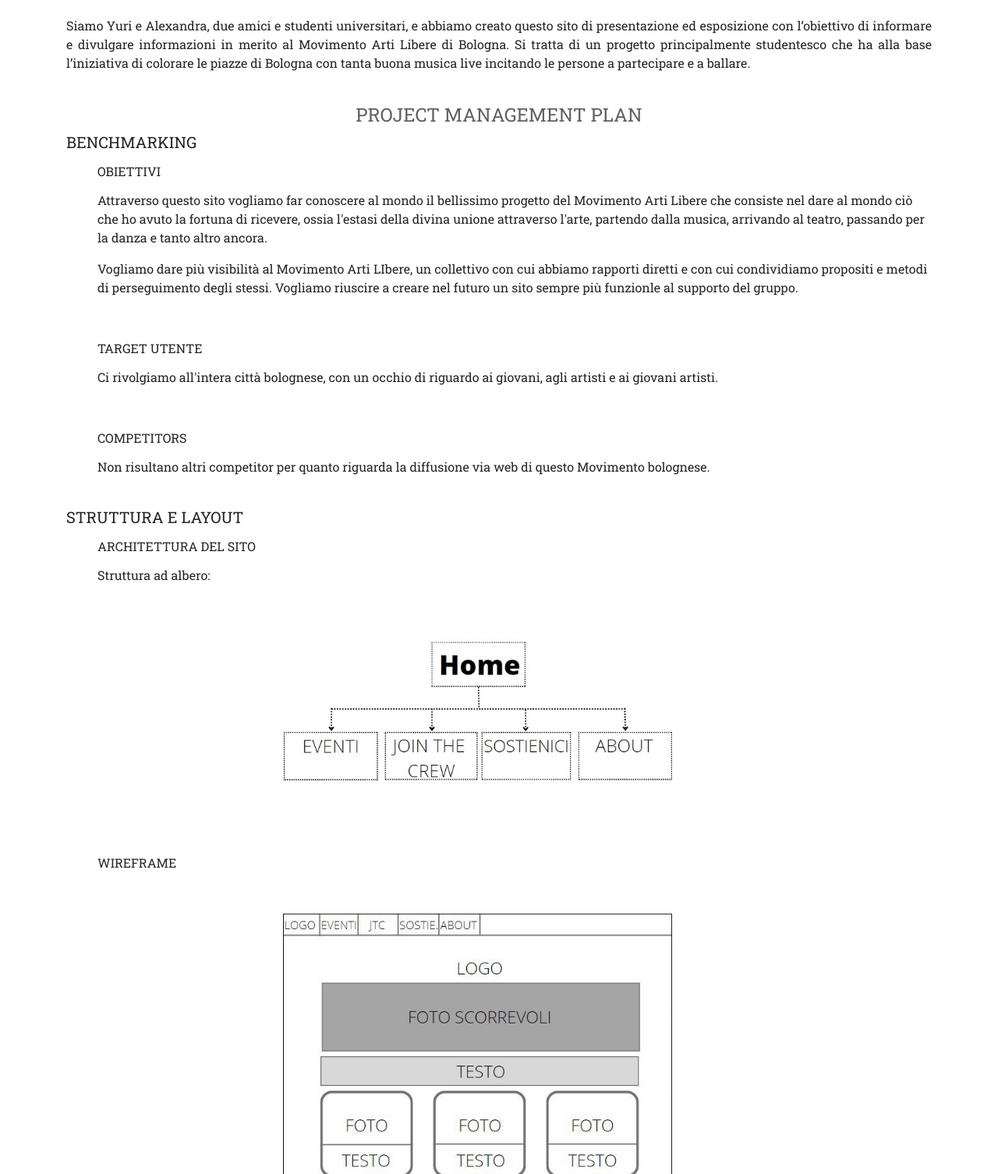
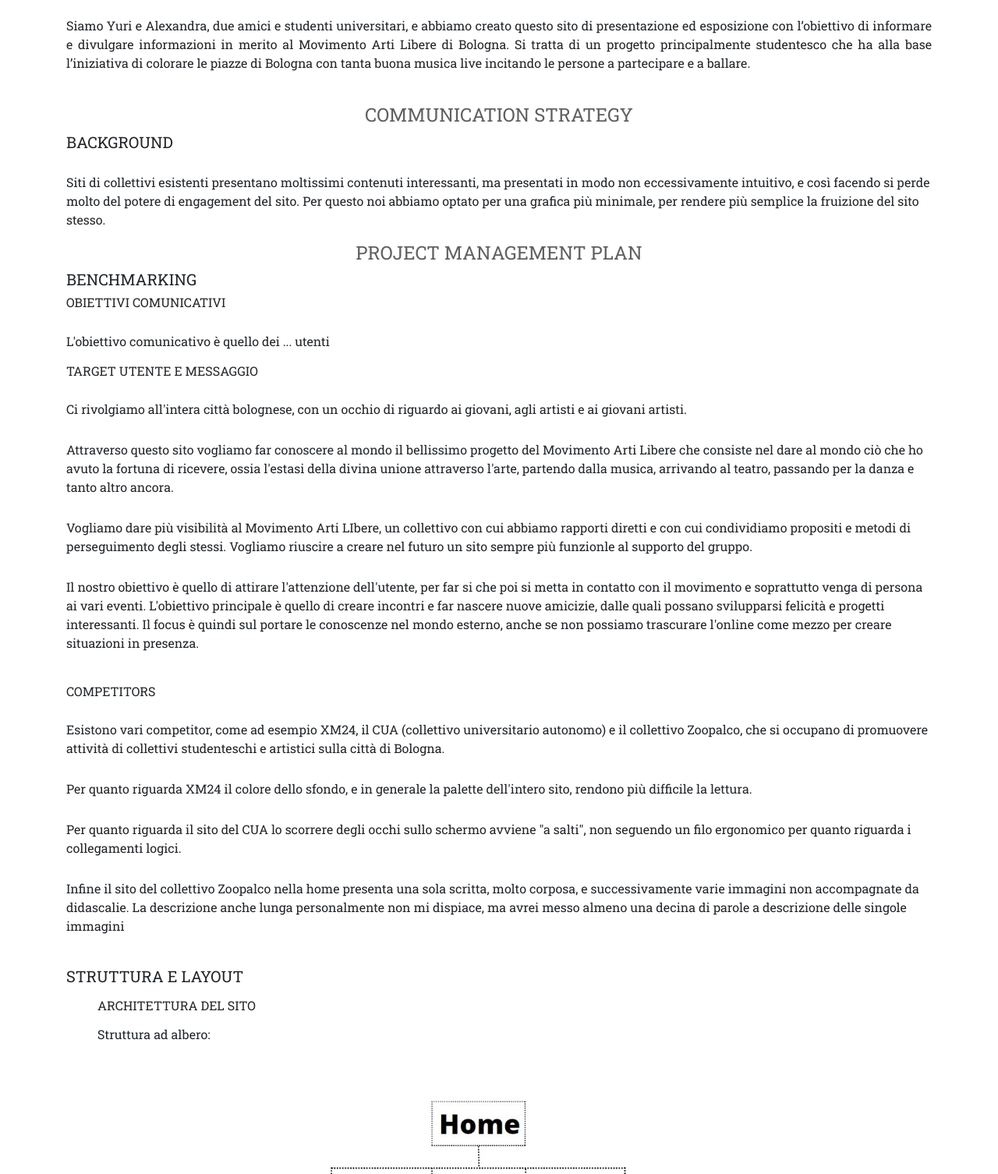
Before and after one commit to yuridifiore/Movimento-Arti-Libere-, a plain HTML site: page about.html in a window 1280 px wide. Shown: the part 160-1666 px from the top of the page at 78% size. Drawn offline with nearby package versions, Linux system fonts and the light colour scheme; a web font is replaced by a local one.

Commit message:
modifica grafica e inserimento analytics

```diff
--- a/about.html
+++ b/about.html
@@ -50,36 +50,49 @@
 <TITLE>Guida di HTML</TITLE>
 	<h2>DOCUMENTAZIONE</h2>
 	<br>
-		<h3>PROJECT MANAGEMENT PLAN E COMMUNICATION STRATEGY</h3>
-			<h4>ABSTRACT</h4>
+		<h3 class="babout pabout">PROJECT MANAGEMENT PLAN E COMMUNICATION STRATEGY</h3>
+			<h4 class="babout">ABSTRACT</h4>
 				<p ALIGN="justify">Siamo Yuri e Alexandra, due amici e studenti universitari, e abbiamo creato questo sito di presentazione ed esposizione con l’obiettivo di informare e divulgare informazioni in merito al Movimento Arti Libere di Bologna. Si tratta di un progetto principalmente studentesco che ha alla base l’iniziativa di colorare le piazze di Bologna con tanta buona musica live incitando le persone a partecipare e a ballare.</p>
-				<br>
-			<h4>PROJECT MANAGEMENT PLAN</h4>
-			<h5>BENCHMARKING</h5>
-			<dir><h6>OBIETTIVI</h6></dir>
-					<dir>Attraverso questo sito vogliamo far conoscere al mondo il bellissimo progetto del Movimento Arti Libere che consiste nel dare al mondo ciò che ho avuto la fortuna di ricevere, ossia l'estasi della divina unione attraverso l'arte, partendo dalla musica, arrivando al teatro, passando per la danza e tanto altro ancora.
-					</dir>
-					<dir>Vogliamo dare più visibilità al Movimento Arti LIbere, un collettivo con cui abbiamo rapporti diretti e con cui condividiamo propositi e metodi di perseguimento degli stessi. Vogliamo riuscire a creare nel futuro un sito sempre più funzionle al supporto del gruppo.</dir>
+				</br>
+			<h4 class="babout pabout"> COMMUNICATION STRATEGY </h4>
+			<h5 class="babout"> BACKGROUND</h5>
+			<p class="pabout"> Siti di collettivi esistenti presentano moltissimi contenuti interessanti, ma presentati in modo non eccessivamente intuitivo, e così facendo si perde molto del potere di engagement del sito.
+			Per questo noi abbiamo optato per una grafica più minimale, per rendere più semplice la fruizione del sito stesso. </p>
+			<h4 class="babout pabout">PROJECT MANAGEMENT PLAN</h4>
+			<h5 class="babout pabout">BENCHMARKING</h5>
+			<h6 class="babout">OBIETTIVI COMUNICATIVI</h6>
+			<p class="pabout">L'obiettivo comunicativo è quello dei ... utenti </p>
+
+			<h6 class="babout">TARGET UTENTE E MESSAGGIO</h6>
+					<p>Ci rivolgiamo all'intera città bolognese, con un occhio di riguardo ai giovani, agli artisti e ai giovani artisti.</p><p>Attraverso questo sito vogliamo far conoscere al mondo il bellissimo progetto del Movimento Arti Libere che consiste nel dare al mondo ciò che ho avuto la fortuna di ricevere, ossia l'estasi della divina unione attraverso l'arte, partendo dalla musica, arrivando al teatro, passando per la danza e tanto altro ancora.
+					</p>
+					<p>Vogliamo dare più visibilità al Movimento Arti LIbere, un collettivo con cui abbiamo rapporti diretti e con cui condividiamo propositi e metodi di perseguimento degli stessi. Vogliamo riuscire a creare nel futuro un sito sempre più funzionle al supporto del gruppo.</p>
+					<p> Il nostro obiettivo è quello di attirare l'attenzione dell'utente, per far si che poi si metta in contatto con il movimento e soprattutto venga di persona ai vari eventi.
+					L'obiettivo principale è quello di creare incontri e far nascere nuove amicizie, dalle quali possano svilupparsi felicità e progetti interessanti. Il focus è quindi sul portare le conoscenze nel mondo esterno, anche se non possiamo trascurare l'online come mezzo per creare situazioni in presenza.
+					</p>
 					<br>
-			<dir><h6>TARGET UTENTE</h6></dir>
-					<dir>Ci rivolgiamo all'intera città bolognese, con un occhio di riguardo ai giovani, agli artisti e ai giovani artisti.</dir>
-					<br>
-			<dir><h6>COMPETITORS</h6></dir>
-					<dir>Non risultano altri competitor per quanto riguarda la diffusione via web di questo Movimento bolognese.</dir>
+			<h6 class="babout">COMPETITORS</h6>
+					<p>Esistono vari competitor, come ad esempio XM24, il CUA (collettivo universitario autonomo) e il collettivo Zoopalco, che si occupano di promuovere attività di collettivi studenteschi e artistici sulla città di Bologna. </p>
+					<p>Per quanto riguarda XM24 il colore dello sfondo, e in generale la palette dell'intero sito, rendono più difficile la lettura.</p>
+					<p>Per quanto riguarda il sito del CUA lo scorrere degli occhi sullo schermo avviene "a salti", non seguendo un filo ergonomico per quanto riguarda i collegamenti logici. </p>
+					<p>Infine il sito del collettivo Zoopalco nella home presenta una sola scritta, molto corposa, e successivamente varie immagini non accompagnate da didascalie.
+					La descrizione anche lunga personalmente non mi dispiace, ma avrei messo almeno una decina di parole a descrizione delle singole immagini
+					</p>
 			<br>
-			<h5>STRUTTURA E LAYOUT</h5>
-			<dir><h6>ARCHITETTURA DEL SITO</h6></dir>
+
+			<h5 class="babout">STRUTTURA E LAYOUT</h5>
+			<dir><h6 class="babout">ARCHITETTURA DEL SITO</h6></dir>
 					<dir>Struttura ad albero:</dir>
 					<img id="albero" src="images/struttura.jpeg" alt="albero">
 					<br><br>
-			<dir><h6>WIREFRAME</h6></dir>
+			<dir><h6 class="babout">WIREFRAME</h6></dir>
 					<img id="wireframe" src="images/albero.jpeg" alt="wireframe">
 					<br><br><br><br>
 			<h5>LINGUAGGI E STRUMENTI</h5>
-			<dir><h6>LINGUAGGI WEB UTILIZZATI</h6></dir>
+			<dir><h6 class="babout">LINGUAGGI WEB UTILIZZATI</h6></dir>
 					<dir>Linguaggi <strong>HTML</strong> e <strong>CSS</strong>.</dir>
 					<br>
-			<dir><h6>STRUMENTI TECNOLOGICI UTILIZZATI</h6></dir>
+			<dir><h6 class="babout">STRUMENTI TECNOLOGICI UTILIZZATI</h6></dir>
 					<dir>•	<strong>SublimeText2</strong> come text editor <br>•	<strong>Googlefont</strong> per i font e per le icone<br>•	<strong>W3school</strong> per la scelta dei colori <br>•	<strong>Canva</strong> per la realizzazione della struttura ad albero e del wireframe <br>•	<strong>Github</strong> per la pubblicazione <br>•	<strong>Bootstrap</strong> per la realizzazione della grafica</dir>
 					<br><br><br><br>
 
@@ -88,4 +101,12 @@
 			</section>
 		</main>
 	</body>
+	<script async src="https://www.googletagmanager.com/gtag/js?id=G-H47J90X4V1"></script>
+<script>
+  window.dataLayer = window.dataLayer || [];
+  function gtag(){dataLayer.push(arguments);}
+  gtag('js', new Date());
+
+  gtag('config', 'G-H47J90X4V1');
+</script>
 </html>
```
